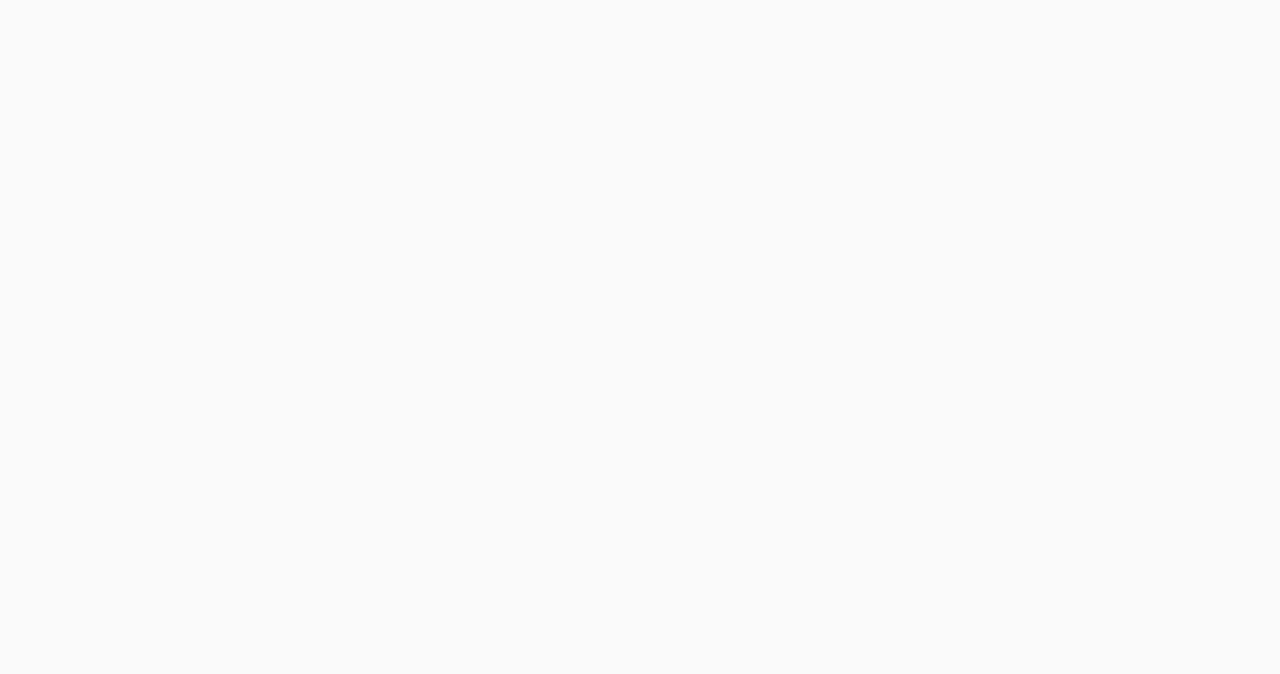
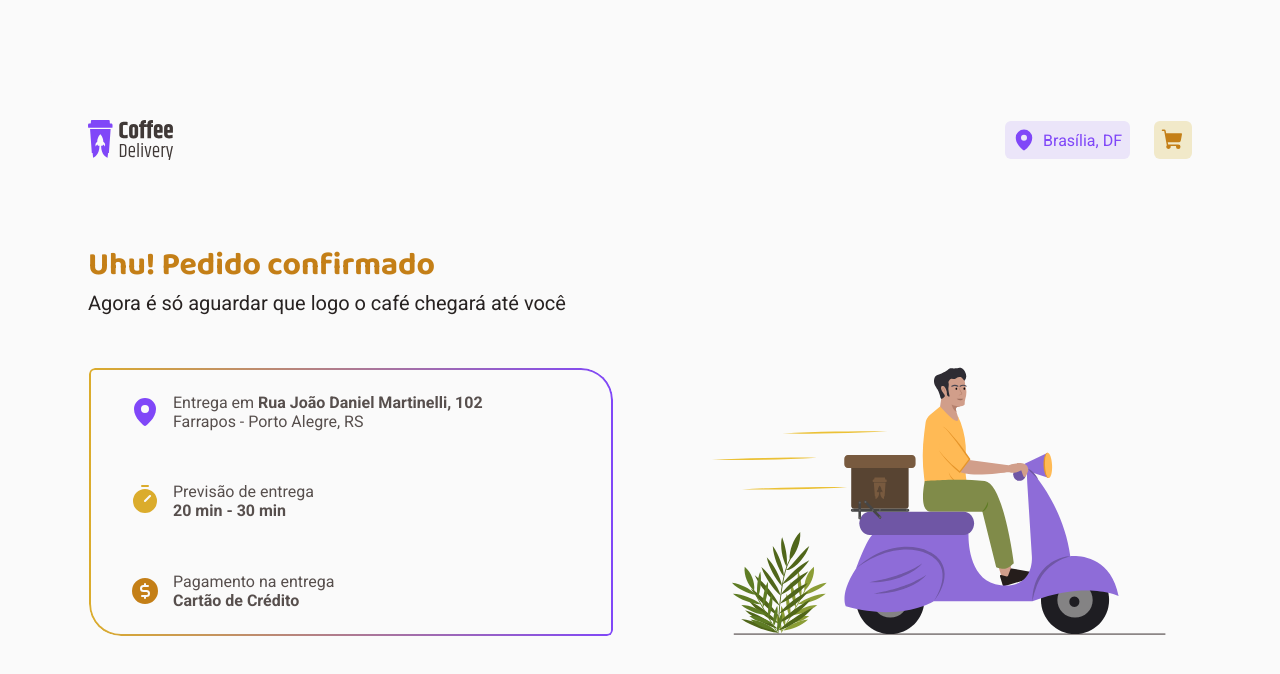
Before and after one commit to ciceroff/coffee-delivery, a React (Vite) app: page /order-confirmed in a window 1280 px wide. Before the commit this address had no page. Shown: the top 674 px of the page. Built offline with nearby package versions, Linux system fonts and the light colour scheme.

Commit message:
✨ add confirmed order  page

```diff
--- a/src/App.tsx
+++ b/src/App.tsx
@@ -1,6 +1,6 @@
 import { BrowserRouter } from 'react-router-dom'
 import { ThemeProvider } from 'styled-components'
-import { Router } from './styles/Router'
+import { Router } from './Router'
 import { GlobalStyle } from './styles/global'
 import { defaultTheme } from './styles/themes/default'
 
--- a/src/styles/Router.tsx
+++ b/src/Router.tsx
@@ -1,12 +1,14 @@
 import { Routes, Route } from 'react-router-dom'
-import { DefaultLayout } from '../layouts/DefaultLayout'
-import { Home } from '../pages/Home'
+import { DefaultLayout } from './layouts/DefaultLayout'
+import { Home } from './pages/Home'
+import { OrderConfirmed } from './pages/OrderConfirmed'
 
 export function Router() {
   return (
     <Routes>
       <Route path="/" element={<DefaultLayout />}>
         <Route path="/" element={<Home />}></Route>
+        <Route path="/order-confirmed" element={<OrderConfirmed />}></Route>
       </Route>
     </Routes>
   )
--- a/src/assets/index.ts
+++ b/src/assets/index.ts
@@ -12,3 +12,4 @@ export { default as latte } from './latte.svg'
 export { default as macchiato } from './macchiato.svg'
 export { default as mocaccino } from './mocaccino.svg'
 export { default as chocolateQuente } from './chocolateQuente.svg'
+export { default as deliveryPhoto } from './Illustration.svg'
--- a/src/components/Coffee/index.tsx
+++ b/src/components/Coffee/index.tsx
@@ -6,6 +6,8 @@ import {
   CoffeeCounterButton,
   CoffeeDescription,
   CoffeeImage,
+  CoffeeSubtitle,
+  CoffeeSubtitleBlock,
 } from './styles'
 
 import { Minus, Plus, ShoppingCart } from 'phosphor-react'
@@ -23,6 +25,11 @@ export function Coffee({ img, title, description, subtitle }: CoffeeProps) {
       <CoffeeImage>
         <img src={img} alt="" />
       </CoffeeImage>
+      <CoffeeSubtitleBlock>
+        {subtitle.map((element) => {
+          return <CoffeeSubtitle key={element}>{element}</CoffeeSubtitle>
+        })}
+      </CoffeeSubtitleBlock>
       <span>{title}</span>
       <CoffeeDescription>{description}</CoffeeDescription>
 
--- a/src/components/Coffee/styles.ts
+++ b/src/components/Coffee/styles.ts
@@ -14,7 +14,7 @@ export const CoffeeContainer = styled.div`
     font-size: 20px;
     line-height: 26px;
     font-weight: 700;
-    padding-top: 9.3125rem;
+    padding-top: 1rem;
     display: flex;
     justify-content: center;
     color: ${(props) => props.theme['base-subtitle']};
@@ -78,3 +78,21 @@ export const CoffeeCart = styled.button`
   height: 2.375rem;
   border-radius: 6px;
 `
+export const CoffeeSubtitleBlock = styled.div`
+  padding-top: 7rem;
+  display: flex;
+  align-items: center;
+  justify-content: center;
+`
+
+export const CoffeeSubtitle = styled.div`
+  font-size: 12px;
+  display: flex;
+  align-items: center;
+  justify-content: center;
+  background: ${(props) => props.theme['yellow-light']};
+  color: ${(props) => props.theme['yellow-dark']};
+  width: 5.0625rem;
+  height: 1.3125rem;
+  border-radius: 100px;
+`
--- /dev/null
+++ b/src/pages/OrderConfirmed/index.tsx
@@ -0,0 +1,51 @@
+import { CurrencyCircleDollar, MapPin, Timer } from 'phosphor-react'
+import { deliveryPhoto } from '../../assets'
+import {
+  DeliveryImage,
+  OrderConfirmedBody,
+  OrderConfirmedContainer,
+  OrderConfirmedData,
+  OrderConfirmedDataBlock,
+  OrderConfirmedSubtitle,
+  OrderConfirmedText,
+  OrderConfirmedTitle,
+} from './styles'
+
+export function OrderConfirmed() {
+  return (
+    <OrderConfirmedContainer>
+      <OrderConfirmedTitle>Uhu! Pedido confirmado</OrderConfirmedTitle>
+      <OrderConfirmedSubtitle>
+        Agora é só aguardar que logo o café chegará até você
+      </OrderConfirmedSubtitle>
+      <OrderConfirmedBody>
+        <OrderConfirmedDataBlock>
+          <OrderConfirmedData>
+            <MapPin size={32} color="#8047F8" weight="fill" />
+            <OrderConfirmedText>
+              <p>
+                Entrega em <b>Rua João Daniel Martinelli, 102</b>
+              </p>
+              <span>Farrapos - Porto Alegre, RS</span>
+            </OrderConfirmedText>
+          </OrderConfirmedData>
+          <OrderConfirmedData>
+            <Timer size={32} color="#DBAC2C" weight="fill" />
+            <OrderConfirmedText>
+              <p>Previsão de entrega</p>
+              <b>20 min - 30 min</b>
+            </OrderConfirmedText>
+          </OrderConfirmedData>
+          <OrderConfirmedData>
+            <CurrencyCircleDollar size={32} color="#C47F17" weight="fill" />
+            <OrderConfirmedText>
+              <p>Pagamento na entrega</p>
+              <b>Cartão de Crédito</b>
+            </OrderConfirmedText>
+          </OrderConfirmedData>
+        </OrderConfirmedDataBlock>
+        <DeliveryImage src={deliveryPhoto} alt=""></DeliveryImage>
+      </OrderConfirmedBody>
+    </OrderConfirmedContainer>
+  )
+}
--- /dev/null
+++ b/src/pages/OrderConfirmed/styles.ts
@@ -0,0 +1,71 @@
+import styled from 'styled-components'
+
+export const OrderConfirmedContainer = styled.main`
+  margin-top: 5rem;
+`
+
+export const OrderConfirmedTitle = styled.p`
+  font-weight: 800;
+  font-family: 'Baloo 2';
+  color: ${(props) => props.theme['yellow-dark']};
+  font-size: 32px;
+  font-weight: bold;
+`
+
+export const OrderConfirmedSubtitle = styled.p`
+  font-size: 20px;
+  color: ${(props) => props.theme['base-title']};
+`
+
+export const OrderConfirmedBody = styled.div`
+  display: flex;
+  align-items: center;
+  justify-content: space-between;
+  padding-top: 2.5rem;
+`
+
+export const OrderConfirmedDataBlock = styled.div`
+  border: 1px solid transparent;
+  width: 32.875rem;
+  height: 16.875rem;
+  position: relative;
+
+  display: flex;
+  flex-direction: column;
+  justify-content: space-around;
+
+  &::before {
+    content: '';
+    position: absolute;
+    top: 0;
+    left: 0;
+    right: 0;
+    bottom: 0;
+    border-radius: 6px 32px;
+
+    border: 2px solid transparent;
+    background: linear-gradient(
+        90deg,
+        ${(props) => props.theme['yellow-brand']},
+        ${(props) => props.theme['purple-brand']}
+      )
+      border-box;
+    -webkit-mask: linear-gradient(#fff 0 0) padding-box,
+      linear-gradient(#fff 0 0);
+    -webkit-mask-composite: xor;
+    mask-composite: exclude;
+  }
+`
+
+export const DeliveryImage = styled.img``
+
+export const OrderConfirmedData = styled.div`
+  padding-left: 2.5rem;
+  display: flex;
+  align-items: center;
+`
+
+export const OrderConfirmedText = styled.div`
+  padding-left: 0.75rem;
+  color: ${(props) => props.theme['base-text']};
+`
```
Also changed, not shown: src/assets/Illustration.svg (added).
